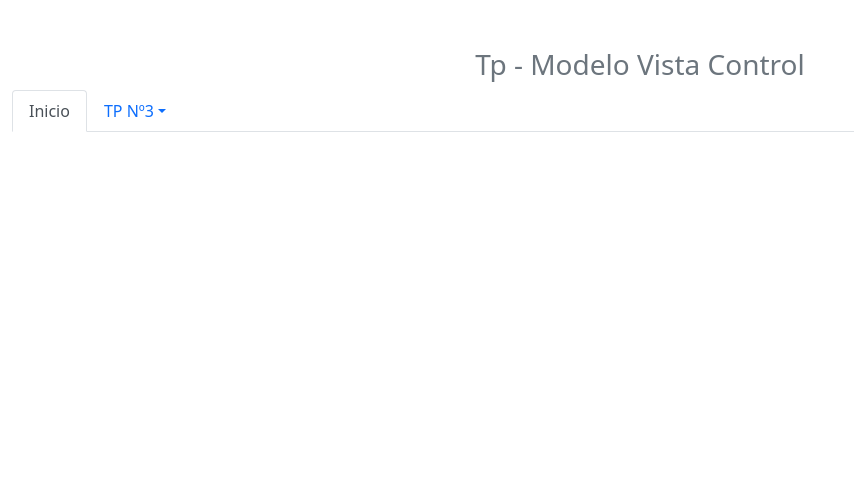
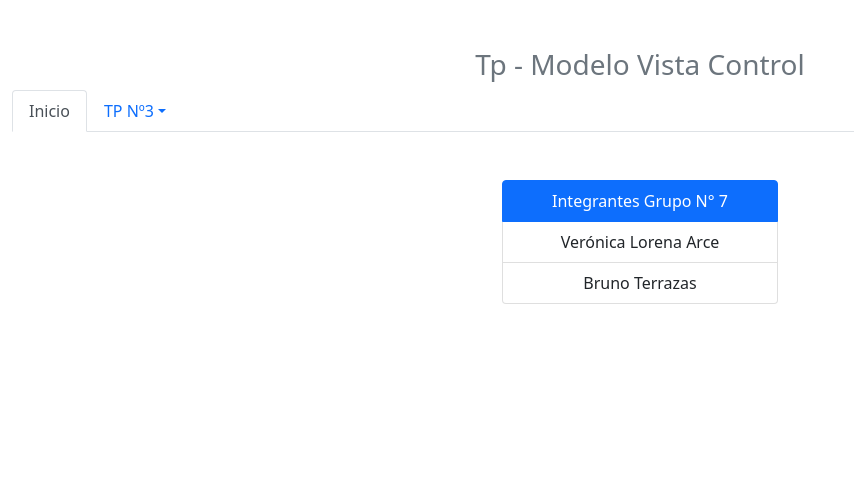
Before and after one commit to VeronicaArceNqn/tp_mvc2, a PHP site: page / in a window 1280 px wide. Shown: the top 503 px of the page, without its empty margins (0-854 px from the left). Run offline with PHP 8.4, Linux system fonts and the light colour scheme.

Commit message:
Actualización de inicio

```diff
--- a/vista/index.php
+++ b/vista/index.php
@@ -2,8 +2,13 @@
    $titulo="Inicio";
     include_once 'estructura/header.php';
     ?><div class="container-fluid principal">
-
-
+      <div class="container text-center mx-auto" style="width: 300px">
+         <div class = "list-group pt-5">
+            <a href="#" class="list-group-item list-group-item-action active"> Integrantes Grupo N° 7</a>
+            <a href="#" class="list-group-item list-group-item-action"> Verónica Lorena Arce</a>
+            <a href="#" class="list-group-item list-group-item-action"> Bruno Terrazas</a>
+         </div>
+         </div>
     </div>
     <?php
     include_once 'estructura/footer.php';
```
Also changed, not shown: vista/css/estilos.css (line endings or trailing spaces).
